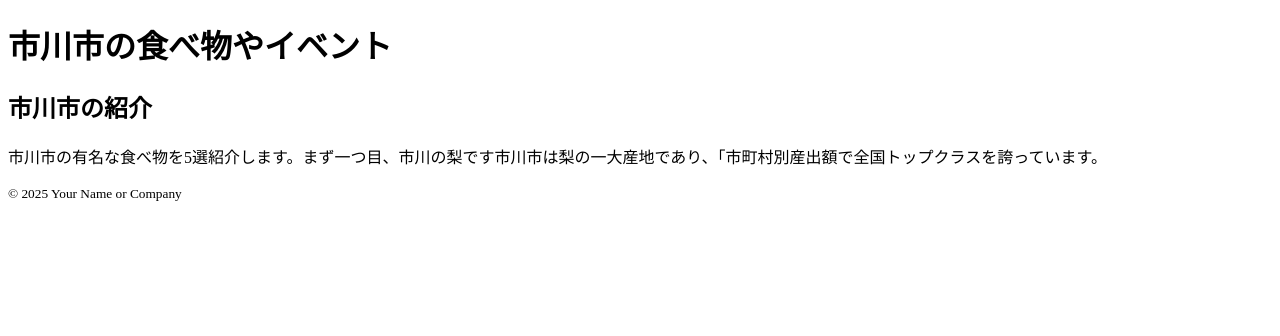
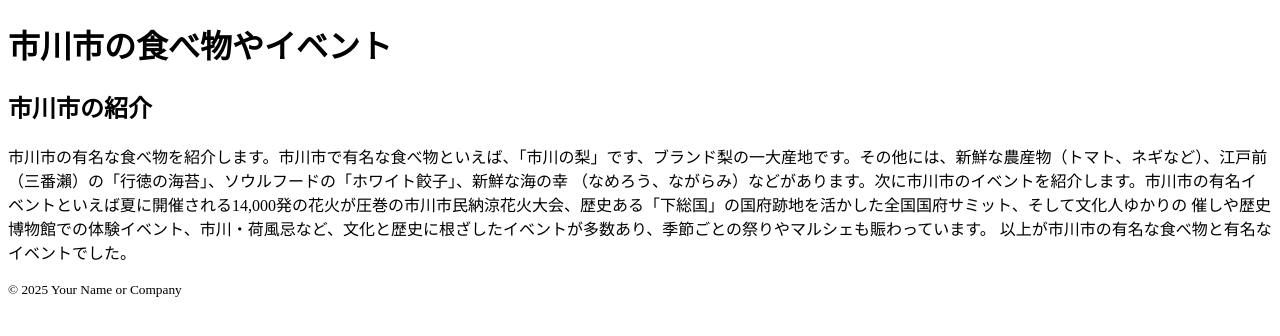
Before and after one commit to oga8002/E2A-test5.github.io, a plain HTML site: page index.html in a window 1280 px wide. Drawn offline with Linux system fonts and the light colour scheme.

Commit message:
index.html

```diff
--- a/index.html
+++ b/index.html
@@ -13,8 +13,10 @@
 
     <main>
         <h2>市川市の紹介</h2>
-        <p>市川市の有名な食べ物を5選紹介します。まず一つ目、市川の梨です市川市は梨の一大産地であり、「市町村別産出額で全国トップクラスを誇っています。</p>
-
+        <p>市川市の有名な食べ物を紹介します。市川市で有名な食べ物といえば、「市川の梨」です、ブランド梨の一大産地です。その他には、新鮮な農産物（トマト、ネギなど）、江戸前（三番瀨）の「行徳の海苔」、ソウルフードの「ホワイト餃子」、新鮮な海の幸
+            （なめろう、ながらみ）などがあります。次に市川市のイベントを紹介します。市川市の有名イベントといえば夏に開催される14,000発の花火が圧巻の市川市民納涼花火大会、歴史ある「下総国」の国府跡地を活かした全国国府サミット、そして文化人ゆかりの
+        催しや歴史博物館での体験イベント、市川・荷風忌など、文化と歴史に根ざしたイベントが多数あり、季節ごとの祭りやマルシェも賑わっています。
+        以上が市川市の有名な食べ物と有名なイベントでした。</p>
         <section>
             <p></p>
         </section>
```
